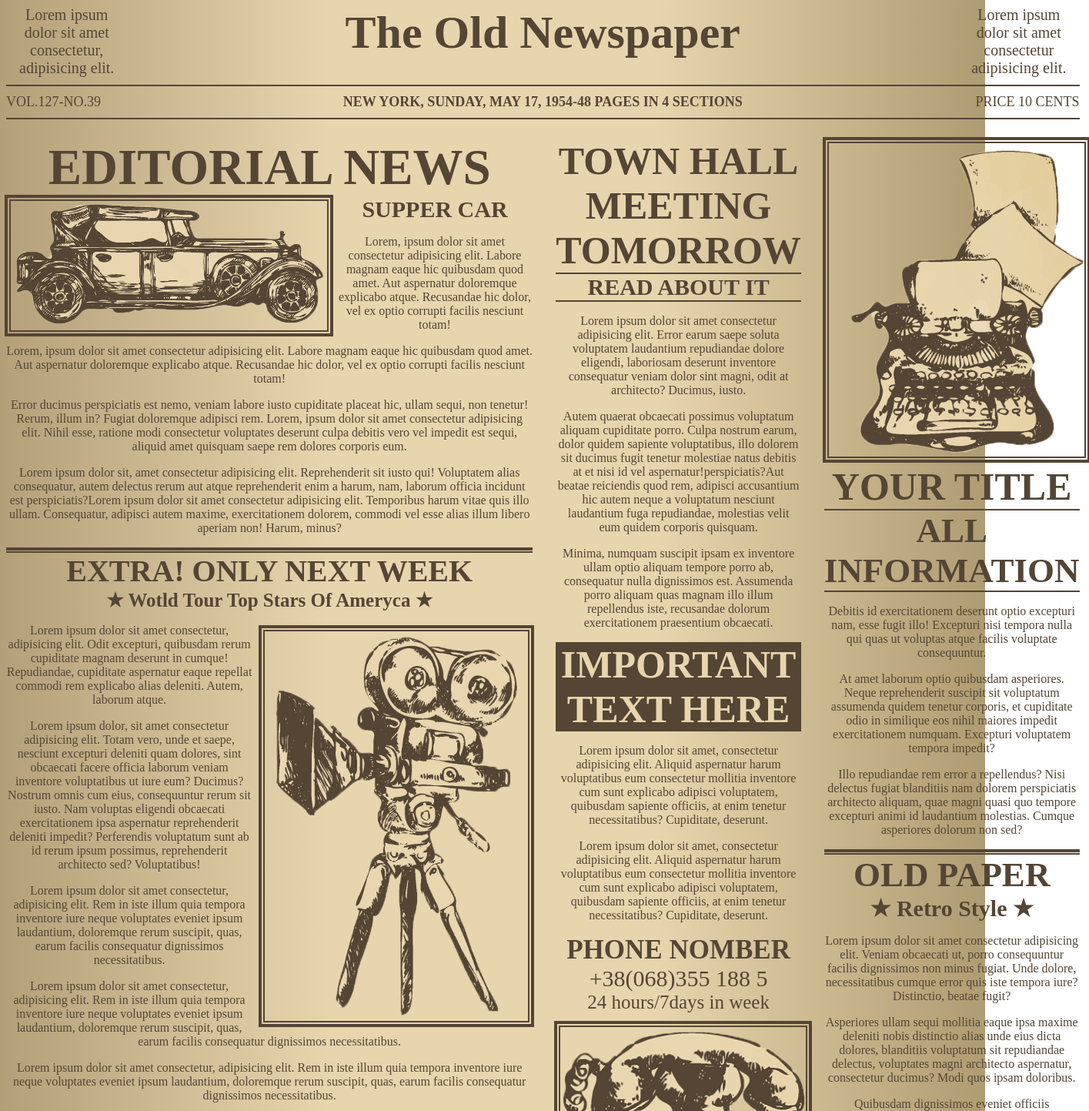
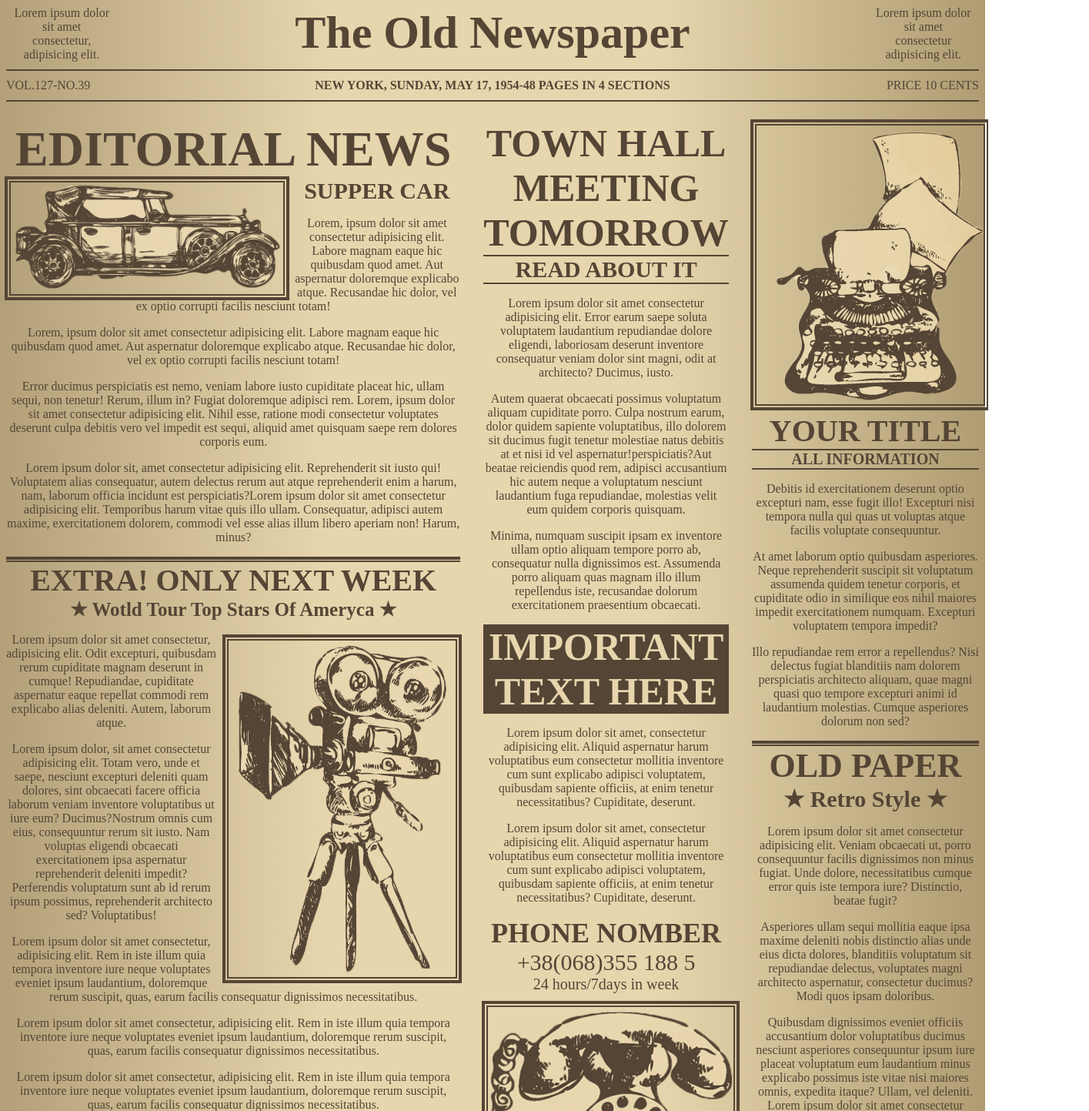
Before and after one commit to sashko-ua/newspaper, a website: page src/index.html in a window 1280 px wide. Shown: the part 62-1505 px from the top of the page at 77% size, 1415 px wide, since content can reach past the window. Drawn offline with nearby package versions, Linux system fonts and the light colour scheme; files that its build step writes are made by us from their sources.

Commit message:
changed px to rem

```diff
--- a/src/sass/blocks/_header.sass
+++ b/src/sass/blocks/_header.sass
@@ -11,10 +11,10 @@ header
         border-bottom: 2px solid $base-color
         padding: 10px
         h1
-            font-size: 60px
+            font-size: 3rem
         .left-block, .right-block
             place-self: center
-            font-size: 20px
+            font-size: .8rem
 
     .sub-title
         display: grid
@@ -23,7 +23,7 @@ header
         padding: 10px 0
         .vol, h3, .prise
             text-transform: uppercase
-            font-size: 18px
+            font-size: .8rem
         .vol
             align-self: center
             justify-self: start
--- a/src/sass/blocks/article/_editorial-news.sass
+++ b/src/sass/blocks/article/_editorial-news.sass
@@ -1,11 +1,12 @@
 .editorial-news
+    font-size: .8rem
     h2
-        font-size: 65px
+        font-size: 3.2rem
         text-transform: uppercase
     img
         width: 60%
         float: left
         margin: 0 7px 0 0
     h3
-        font-size: 30px
+        font-size: 1.5rem
         text-transform: uppercase
--- a/src/sass/blocks/article/_extra.sass
+++ b/src/sass/blocks/article/_extra.sass
@@ -1,12 +1,13 @@
 .extra
     border-top: 2px solid $base-color
+    font-size: 0.8rem
     h2
         border-top: 5px double $base-color
         text-transform: uppercase
-        font-size: 40px
+        font-size: 2rem
     img
         width: 50%
         float: right
         margin: 20px 0 0 10px
     h3
-        font-size: 25px
+        font-size: 1.25rem
--- a/src/sass/blocks/article/_two-blocks.sass
+++ b/src/sass/blocks/article/_two-blocks.sass
@@ -3,22 +3,23 @@
     grid-auto-flow: column
     grid-gap: 20px
     grid-template-columns: 2fr 1fr
+    font-size: 0.8rem
     .welcome
         background-color: $base-color
         color: #E7D5AD
         h3
             text-transform: uppercase
             line-height: 0
-            font-size: 62px
+            font-size: 2rem
             margin: 30px
         span
-            font-size: 20px
+            font-size: 1rem
         &__name
-            font-size: 50px
+            font-size: 2.5rem
     .headline
         h3
             text-transform: uppercase
-            font-size: 50px
+            font-size: 2.5rem
             margin: 0
             border-top: 2px solid $base-color
             border-bottom: 2px solid $base-color
--- a/src/sass/blocks/aside-left/_impotrant.sass
+++ b/src/sass/blocks/aside-left/_impotrant.sass
@@ -1,6 +1,7 @@
 .impotrant
+    font-size: 0.8rem
     h2
-        font-size: 50px
+        font-size: 2.5rem
         background-color: $base-color
         color: $yellow
         text-transform: uppercase
--- a/src/sass/blocks/aside-left/_meeting.sass
+++ b/src/sass/blocks/aside-left/_meeting.sass
@@ -1,9 +1,10 @@
 .meeting
+    font-size: 0.8rem
     h2
         text-transform: uppercase
-        font-size: 50px
+        font-size: 2.5rem
     h3
         text-transform: uppercase
-        font-size: 30px
+        font-size: 1.5rem
         border-top: 2px solid $base-color
         border-bottom: 2px solid $base-color
--- a/src/sass/blocks/aside-left/_phone.sass
+++ b/src/sass/blocks/aside-left/_phone.sass
@@ -1,16 +1,16 @@
 .phone
     h2
-        font-size: 35px
+        font-size: 1.8rem
         text-transform: uppercase
     a
         display: block
         color: $base-color
-        font-size: 30px
+        font-size: 1.5rem
         text-decoration: none
         &:hover
             cursor: pointer
     span
-        font-size: 25px
+        font-size: 1rem
     img
         margin: 12px 0 0
         width: 100%
--- a/src/sass/blocks/aside-right/_paper.sass
+++ b/src/sass/blocks/aside-right/_paper.sass
@@ -1,8 +1,9 @@
 .paper
     border-top: 2px solid $base-color
+    font-size: 0.8rem
     h2
         border-top: 5px double $base-color
-        font-size: 45px
+        font-size: 2.2rem
         text-transform: uppercase
     h3
-        font-size: 30px
+        font-size: 1.5rem
--- a/src/sass/blocks/aside-right/_your.sass
+++ b/src/sass/blocks/aside-right/_your.sass
@@ -3,11 +3,12 @@
         width: 100%
 
 .your
+    font-size: 0.8rem
     h2
-        font-size: 50px
+        font-size: 2rem
         text-transform: uppercase
     h3
-        font-size: 45px
+        font-size: 1rem
         text-transform: uppercase
         border-top: 2px solid $base-color
         border-bottom: 2px solid $base-color
--- a/src/sass/style.sass
+++ b/src/sass/style.sass
@@ -13,9 +13,14 @@
 @import blocks/aside-right/_your
 @import blocks/aside-right/_paper
 
+
+html
+    font-size: 20px
+
 body
     background: linear-gradient(to right,#b3a079, $yellow, $yellow, #af9c72) center center/cover no-repeat
     color: $base-color
+    font-size: 20px
     h1, h2, h3
         margin: 0
     img
@@ -24,10 +29,10 @@ body
 
 .container
     display: grid
-    grid-template-columns: nimmax(320px, 2fr 1fr 1fr)
+    grid-template-columns: 2fr 1fr 1fr
     grid-auto-flow: row
     grid-gap: 0 30px
     margin: 0 auto
     padding: 50px 0
     text-align: center
-    max-width: 1380px
+    max-width: 69rem
```
Also changed, not shown: dist/css/style.min.css.
